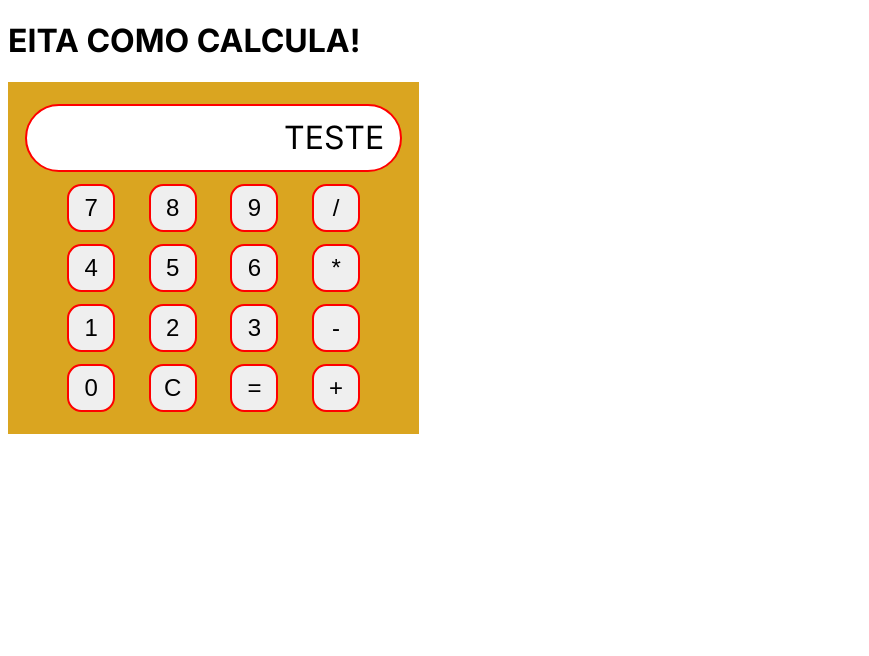
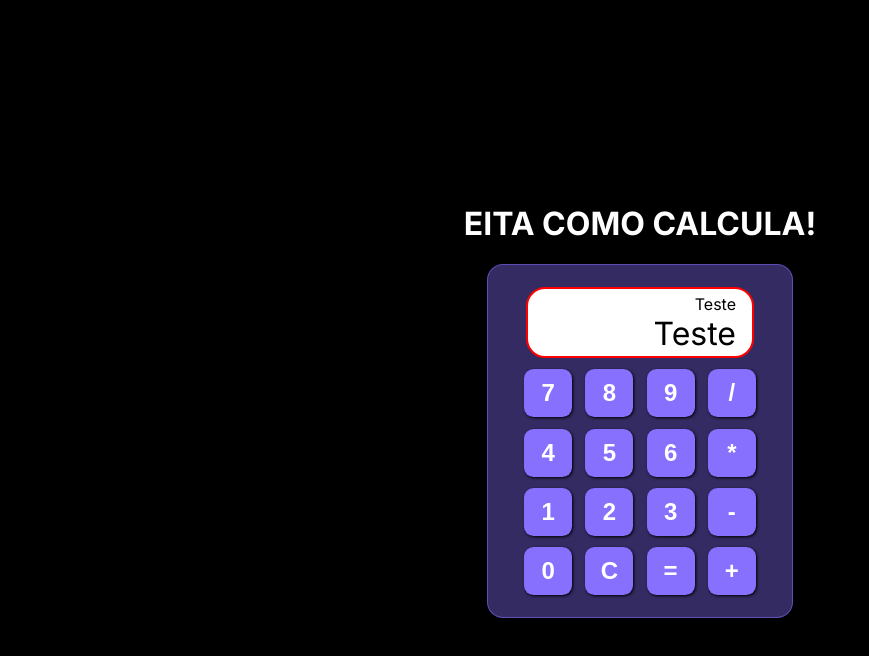
Before and after one commit to brtorresdel/calculadora, a plain HTML site: page index.html in a window 1280 px wide. Shown: the whole page, without its empty margins (0-869 px from the left). Drawn offline with Linux system fonts and the light colour scheme.

Commit message:
Adicionado animação nos botões, personalização da cor da calculadora, e adicionado campo onde é exibido os inputs e o resultado, na tela da calculadora

```diff
--- a/index.html
+++ b/index.html
@@ -15,7 +15,10 @@
     </div>
 
     <div class="calculadora">
-        <div class="tela" id="tela">TESTE</div>
+        <div class="tela" id="tela">
+            <div class="calculo" id="calculo">Teste</div>
+            <div class="resultado" id="resultado">Teste</div>
+        </div>
         <div class="linha">
             <button class="botao numero" value="7">7</button>
             <button class="botao numero" value="8">8</button>
--- a/index.js
+++ b/index.js
@@ -1,10 +1,11 @@
 let botoes = document.querySelectorAll('.botao');
-let tela = document.querySelector('#tela');
+let divCalculo = document.querySelector('#calculo');
+let divResultado = document.querySelector('#resultado');
 
 botoes.forEach(botao => {
     botao.addEventListener('click', () => {
         let n = botao.value;
-        tela.innerHTML = n;
+        divCalculo.innerHTML = n;
         console.log('Cliquei no botão ' + n);
     })
 })
--- a/style.css
+++ b/style.css
@@ -1,33 +1,58 @@
+html, body {
+    margin: 0;
+    padding: 0
+}
+
 body {
+    width: 100vw;
+    height: 100vh;
     font-family: "Inter", sans-serif;
     font-optical-sizing: auto;
     font-style: normal;
+    background-color: black;
+    display: flex;
+    flex-direction: column;
+    justify-content: center;
+    align-items: center;
+}
+
+.title {
+    color: white;
 }
 
 .calculadora {
     display: flex;
     flex-direction: column;
     flex-wrap: nowrap;
-    background-color: goldenrod;
-    width: 30%;
+    width: 17em;
     height: 20em;
     padding: 1em;
     align-content: center;
     justify-content: space-around;
     align-items: center;
+    background: rgba(135, 112, 254, 0.39);
+    border-radius: 16px;
+    box-shadow: 0 4px 30px rgba(0,0,0,0.1);
+    backdrop-filter: blur(10.5px);
+    border: 1px solid rgba(135,112,254, 0.53)
 }
 
 .tela {
     background: white;
     border: 2px solid red;
-    height: 1em;
-    width: 90%;
-    border-radius: 1.5em;
+    height: 1.5em;
+    width: 6em;
+    border-radius: 0.6em;
     display: flex;
     justify-content: flex-end;
-    align-items: center;
-    padding: 0.5em;
+    align-items: flex-end;
+    flex-direction: column;
+    padding: 0.5em 0.5em 0.1em 0.5em;
     font-size: 2em;
+}
+
+.calculo {
+    font-size: 0.5em;
 }
 
 
@@ -39,13 +64,24 @@ body {
 }
 
 .botao {
-    border: 2px solid red;
+    position: relative;
+    border: none;
+    background-color: rgb(135,112,254);
+    color: white;
+    font-weight: 600;
     width: 2em;
-    height: 2em;;
+    height: 2em;
+    transition: all .2s;
     display: flex;
     align-content: center;
     justify-content: center;
     align-items: center;
     font-size: 1.5em;
-    border-radius: 0.6em
+    border-radius: 0.4em;
+    box-shadow: 1px 1px 3px black;
 }
+
+.botao:hover {
+    background-color: rgb(100,80,205);
+    transform: scale(1.1);
+}
```
